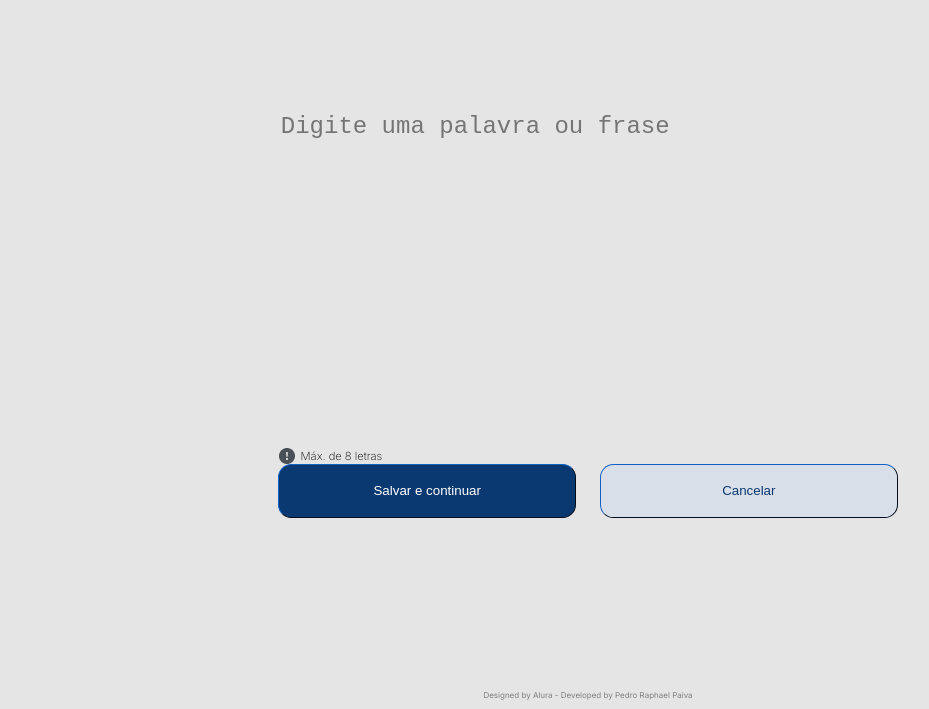
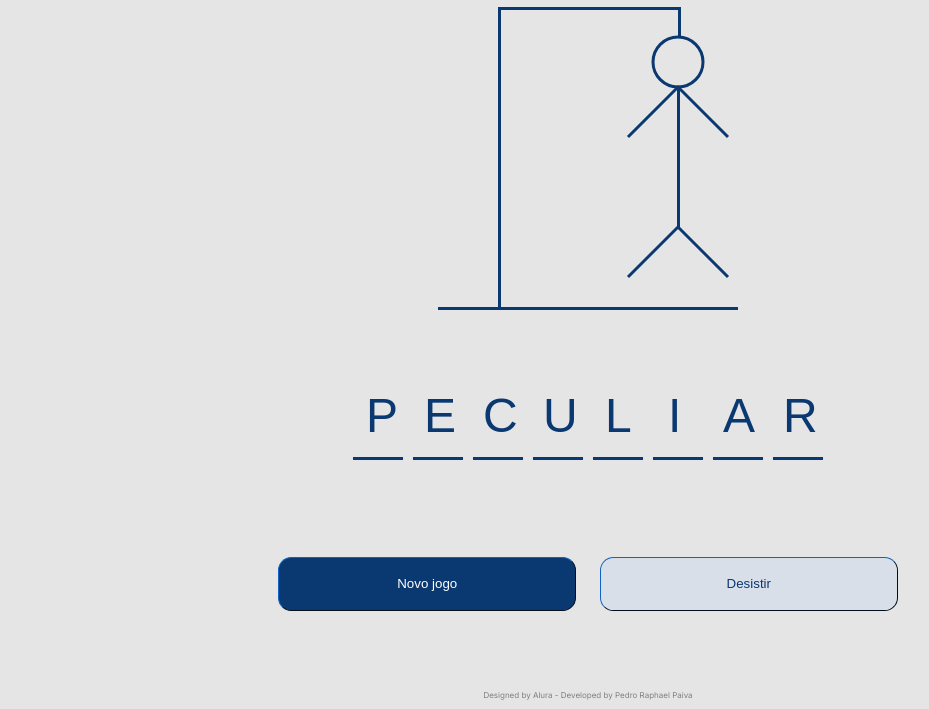
Before and after one commit to PedroRapha/AluraSprint02-JogoForca, a plain HTML site: page index.html in a window 1280 px wide. Shown: the part 91-800 px from the top of the page, without its empty margins (52-981 px from the left). Drawn offline with Linux system fonts and the light colour scheme.

Commit message:
wip Implementando o jogo. Finalizei função do sorteio, falta linkar ao HTML e etc

```diff
--- a/index.html
+++ b/index.html
@@ -8,7 +8,7 @@
 
 	<link rel="preconnect" href="https://fonts.googleapis.com">
 	<link rel="preconnect" href="https://fonts.gstatic.com" crossorigin>
-	<link href="https://fonts.googleapis.com/css2?family=Inter:wght@200;400;700&display=swap" rel="stylesheet">
+	<link href="https://fonts.googleapis.com/css2?family=Inter:wght@200;400;700&display=swap" rel="stylesheet" class="myFont">
 
 	<link rel="stylesheet" href="reset.css">
 	<link rel="stylesheet" href="style.css">
@@ -43,20 +43,104 @@
 					</div>
 
 					<div class="botoesTelaNovaPalavra">
-						<button id="salvarEContinuar" class="botaoNovaPalavra">Salvar e continuar</button><button id="cancelar" class="botaoNovaPalavra">Cancelar</button>
+						<button id="salvarEContinuar" class="botaoGeral">Salvar e continuar</button><button id="cancelar" class="botaoGeral">Cancelar</button>
 					</div>
 				</div>
 			</div>
 
 			<div class="telaJogo">
-				<canvas width="600" height="400"></canvas>
-				<script>
-					var tela = document.querySelector("canvas");
-					var pincel = tela.getContext('2d');
+				<div class="boxTelaJogo">
+					<div class="botoesTelaNovaPalavra">
+						<button id="novoJogo" class="botaoGeral">Novo jogo</button><button id="desistir" class="botaoGeral">Desistir</button>
+					</div>
+					<div class="canvasEJavascript">
+						<canvas width="480" height="550"></canvas>
+						<script>
+							//Funcionalidades do Site
 
-					pincel.fillStyle = 'gray';
-					pincel.fillRect(0,0,600,400)
-				</script>
+
+
+							//JOGO EM SI
+							function sorteioPosicao() {
+								return Math.floor(Math.random()*numeroDePalavras);
+							}
+							function escolherPalavraSecreta() {
+								var sorteio = sorteioPosicao();
+								return todasPalavras[sorteio];
+							}
+
+							var todasPalavras = ["AMARELO","AZUL","BRANCO","LARANJA","MARROM","PRETO","ROSA","ROXO","VERDE","VERMELHO"];
+							var numeroDePalavras = todasPalavras.length
+
+							var botaoNovoJogo = document.querySelector("#novoJogo");
+							//botaoNovoJogo.onclick = escolherPalavraSecreta;
+							var palavraSorteada = escolherPalavraSecreta();
+							console.log(palavraSorteada)
+
+
+							var tela = document.querySelector("canvas");
+							var pincel = tela.getContext('2d');
+
+							pincel.fillStyle = '#E5E5E5';
+							pincel.fillRect(0,0,480,650);
+							pincel.fillStyle = "#0A3871";
+							pincel.strokeStyle = "#0A3871";
+							pincel.lineWidth = 3;
+
+							//linhas letras
+
+							pincel.fillRect(5,450,50,3);
+							pincel.fillRect(65,450,50,3);
+							pincel.fillRect(125,450,50,3);
+							pincel.fillRect(185,450,50,3);
+							pincel.fillRect(245,450,50,3);
+							pincel.fillRect(305,450,50,3);
+							pincel.fillRect(365,450,50,3);
+							pincel.fillRect(425,450,50,3);
+
+							//Letras placeholder temporário
+							pincel.font = "48px Arial";
+							pincel.fillText("P",18,425);
+							pincel.fillText("E",76,425);
+							pincel.fillText("C",135,425);
+							pincel.fillText("U",195,425);
+							pincel.fillText("L",257,425);
+							pincel.fillText("I",320,425);
+							pincel.fillText("A",375,425);
+							pincel.fillText("R",435,425);
+
+							//desenho forca
+							//base
+							pincel.fillRect(90,300,300,3);
+							pincel.fillRect(150,0,3,300);
+							pincel.fillRect(150,0,180,3);
+							pincel.fillRect(330,0,3,30);
+							//cabeça
+							pincel.beginPath();
+							pincel.arc(330,55,25,0,2*Math.PI);
+							pincel.stroke();
+							//corpo
+							pincel.fillRect(329,80,3,140);
+							//braços
+							pincel.beginPath();
+							pincel.moveTo(280,130);
+							//braço direito
+							pincel.lineTo(330,80);
+							//braço esquerdo
+							pincel.lineTo(380,130);
+							pincel.stroke();
+							//pernas
+							pincel.beginPath();
+							pincel.moveTo(280,270);
+							//perna direita
+							pincel.lineTo(330,220);
+							//perna esquerda
+							pincel.lineTo(380,270);
+							pincel.stroke();
+
+						</script>
+					</div>
+				</div>
 			</div>
 		</div>
 	</main>
--- a/style.css
+++ b/style.css
@@ -83,8 +83,8 @@ body {
 
 /* Configurações da Tela de Novas Palavras*/
 
-.telaNovaPalavra{
-	display: flex;
+.telaNovaPalavra {
+	display: none;
 }
 
 .boxTelaNovaPalavra {
@@ -93,10 +93,6 @@ body {
 	flex-direction: column;
 	justify-content: center;
 	align-items: center;
-}
-
-.textareaNovaPalavra {
-
 }
 
 textarea {
@@ -128,7 +124,7 @@ textarea {
 	column-gap: 1.5em;
 }
 
-.botaoNovaPalavra {
+.botaoGeral {
 	border-radius: 1em;
 	padding: 1em;
 	width: 23.25vw;
@@ -177,7 +173,55 @@ textarea {
 /* Configurações da Tela de Jogo */
 
 .telaJogo {
-	display: none;
+	display: flex;
+}
+
+.boxTelaJogo {
+	display: flex;
+	width: 100vw;
+	flex-direction: column;
+	justify-content: center;
+	align-items: center;
+}
+
+.canvasEJavascript {
+	display: flex;
+	order: -1;
+}
+
+#novoJogo {
+	background-color: #0A3871;
+	color: #FFFFFF;
+	transition: 0.5s;
+}
+
+#novoJogo:hover {
+	background: #0A2771;
+	cursor: pointer;
+}
+
+#novoJogo:active {
+	background: #0A1671;
+	box-shadow: inset 3px 3px 0 2px #020A46;
+	cursor: pointer;
+	transition: 0s;
+}
+
+#desistir {
+	background-color: #D8DFE8;
+	color: #0A3871;
+}
+
+#desistir:hover {
+	background: #E5E5E5;
+	cursor: pointer;
+}
+
+#desistir:active {
+	background: white;
+	box-shadow: inset 3px 3px 0 2px #E5E5E5;
+	cursor: pointer;
+	transition: 0s;
 }
 
 /* Configurações do rodapé */
```
